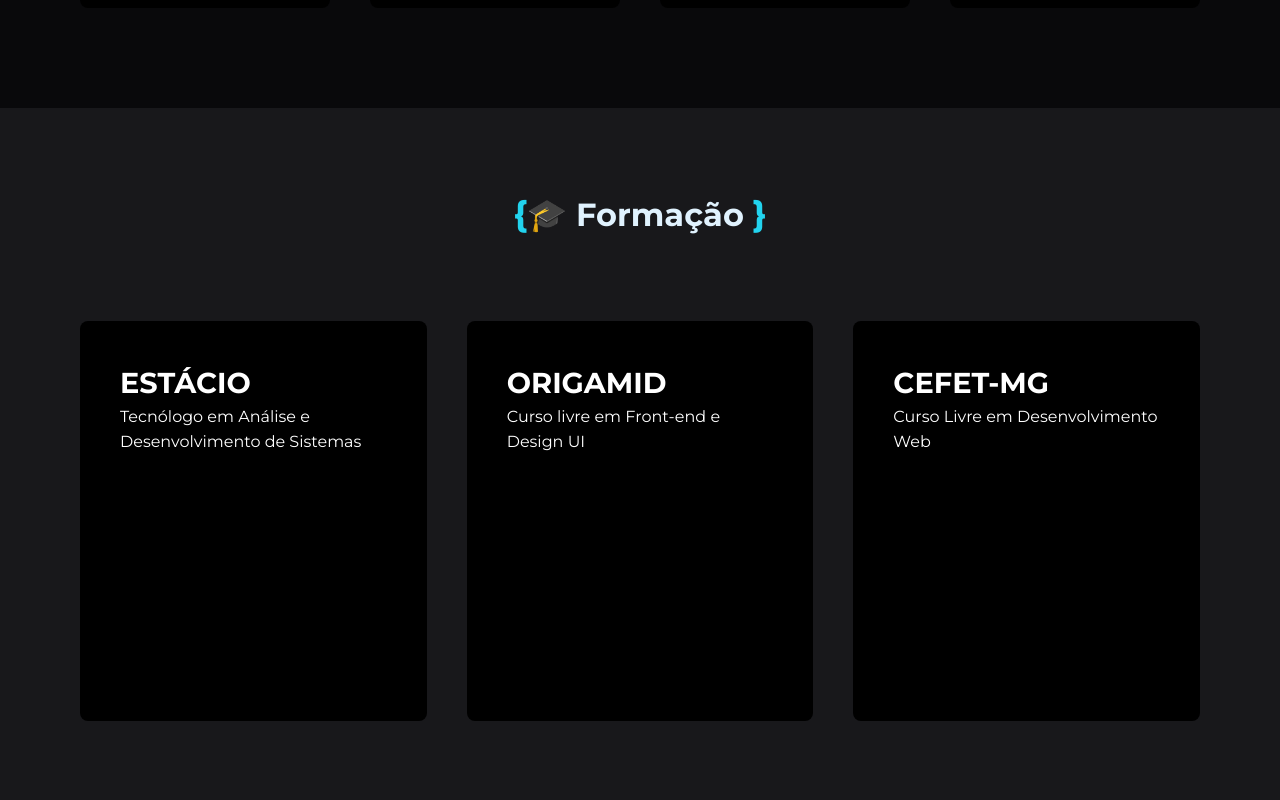
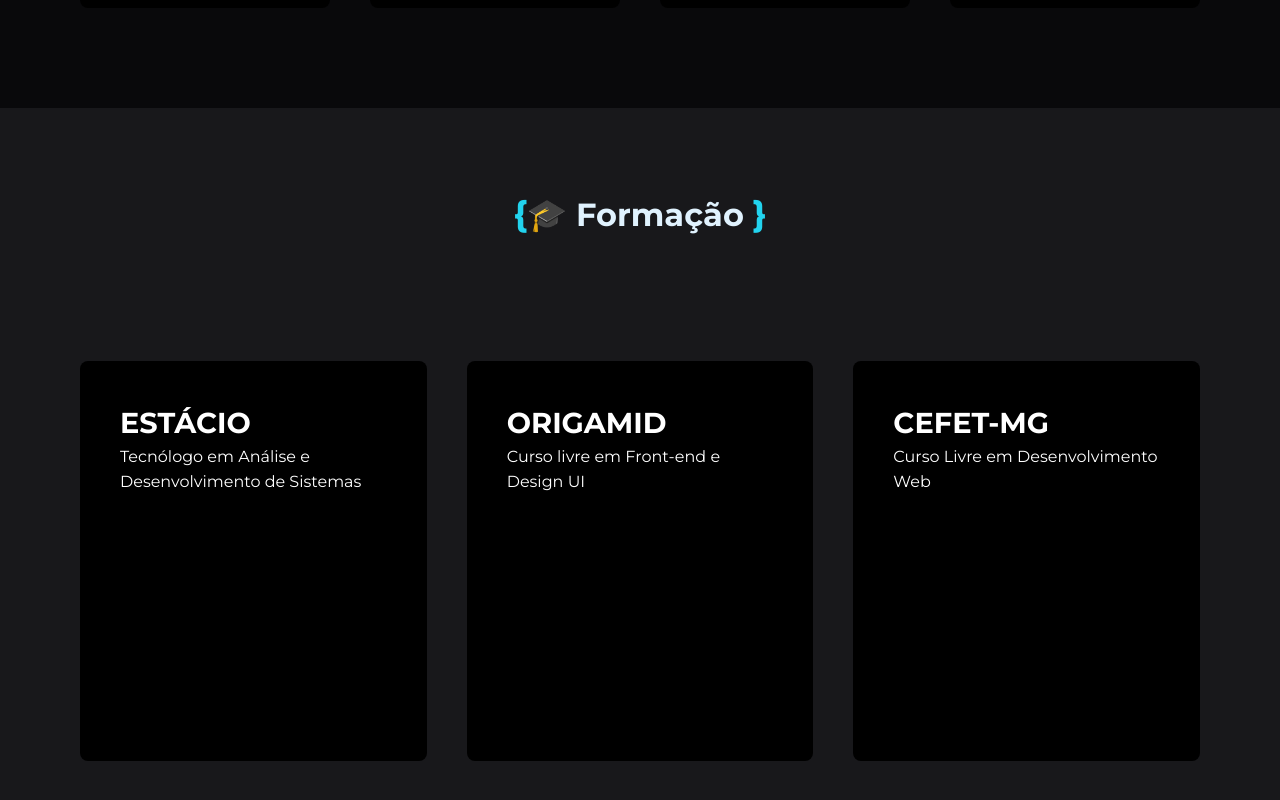
Before and after one commit to pedromakaveli/portfolio, a Vue app: page / in a window 1280 px wide. Shown: the part 1847-2647 px from the top of the page. Built offline with nearby package versions, Linux system fonts and the light colour scheme.

Commit message:
Responsive adjust on formation section

```diff
--- a/src/assets/style.css
+++ b/src/assets/style.css
@@ -39,7 +39,7 @@
 }
 
 .origamid-title {
-    background: linear-gradient(180deg, #D477FF 17.19%, #9E00FF 79.69%);
+    background: linear-gradient(180deg, #c78ff5 17.19%, #8400ff 79.69%);
     background-clip: text;
     -webkit-background-clip: text;
     -webkit-text-fill-color: transparent;
--- a/src/components/formacaoSection.vue
+++ b/src/components/formacaoSection.vue
@@ -5,7 +5,7 @@
             <h1 id="formacao" class="text-center cursor-pointer font-bold font-montserrat text-sky-100 text-[1.5rem] md:text-[2rem] hover:text-cyan-400">
                 <span class="text-cyan-400 text-[2.2rem]">{</span>🎓 Formação <span class="text-cyan-400 text-[2.2rem]">}</span></h1>
 
-                <div class="flex justify-center content-center items-center min-h-[70vh] gap-10">
+                <div class="gap-10 grid mt-10 md:flex justify-center content-center items-center min-h-[70vh]">
                     <div v-for="(formacao, index) in formacao" :key="index" class="flex flex-col gap-2 h-[400px] w-[400px] px-10 py-10 course bg-black rounded-lg hover:scale-[105%] ease-in-out duration-150">
 
                         <div class="flex-grow cursor-pointer">
```
